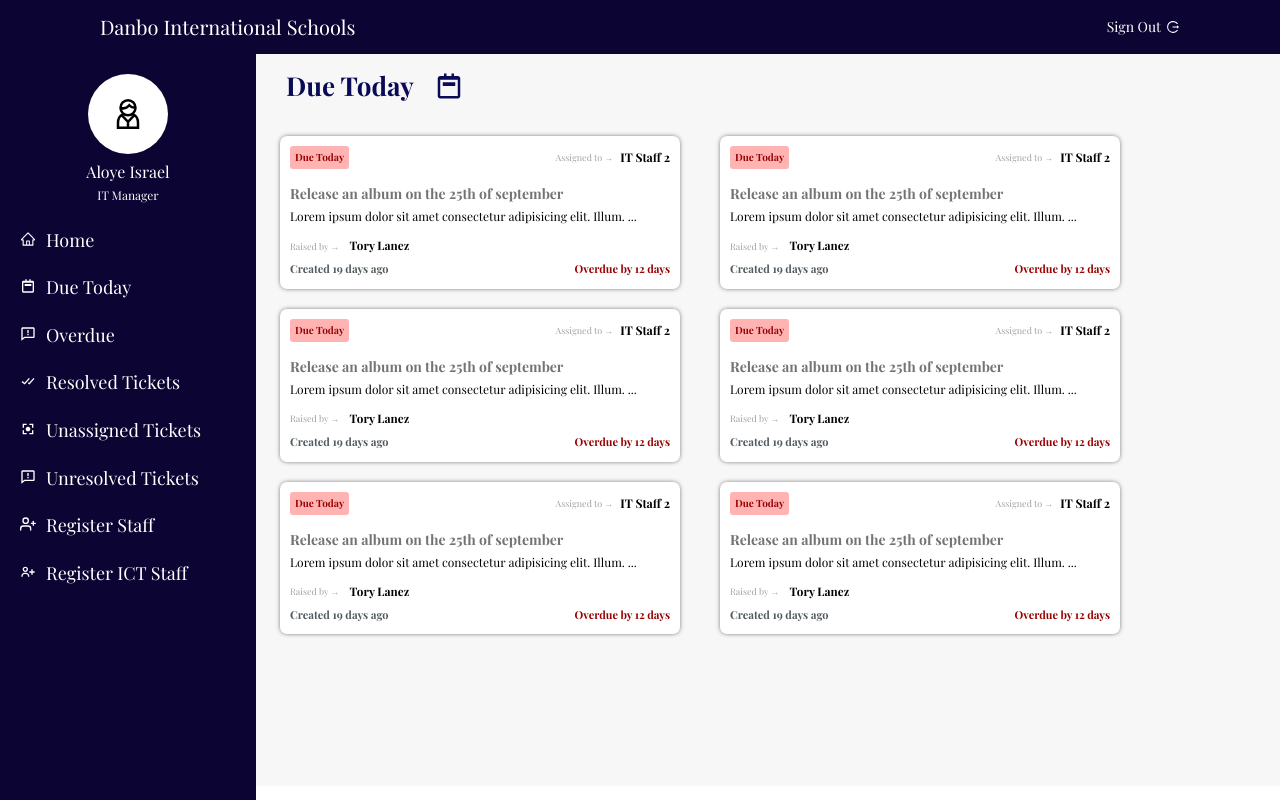
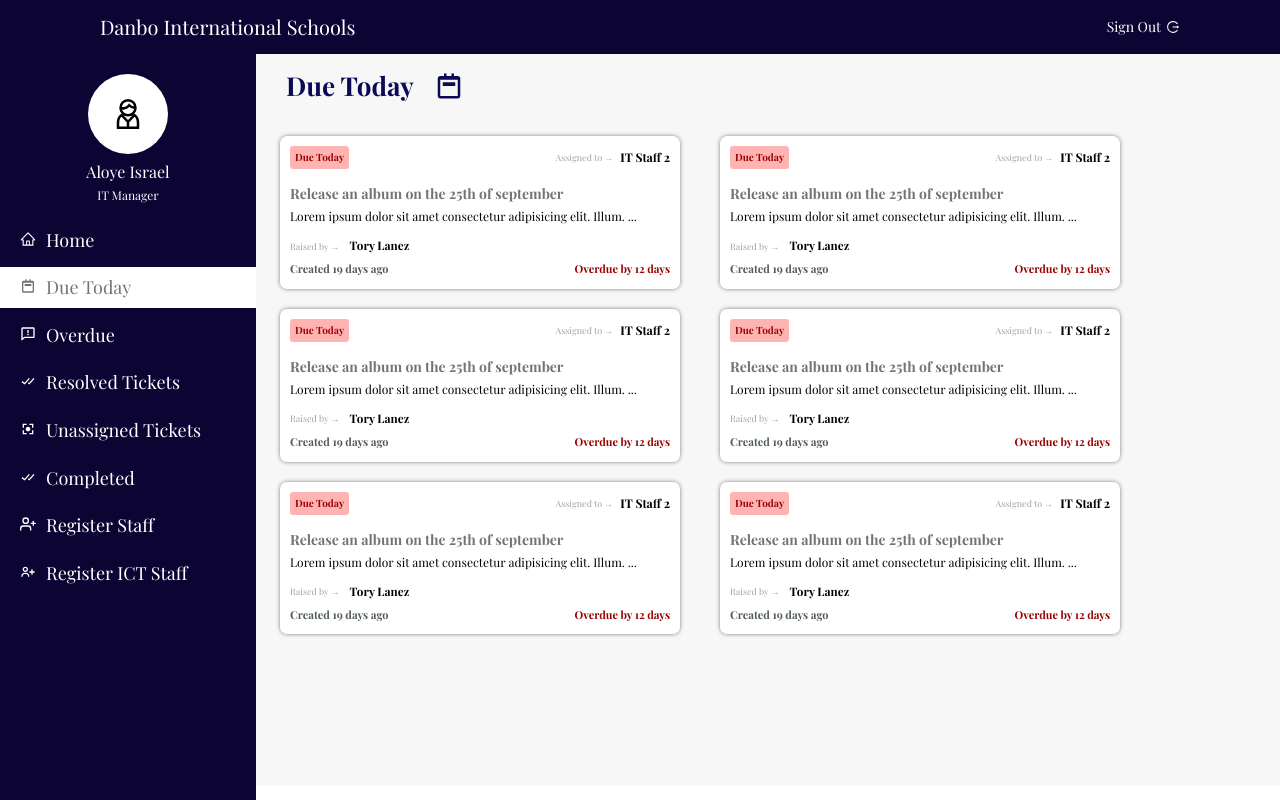
Before and after one commit to oluSammy/Ticketing, a React (Create React App) app: page /due in a window 1280 px wide. Built offline with nearby package versions, Linux system fonts and the light colour scheme; no server answers; a web font is replaced by a local one.

Commit message:
added active classname to sidebar

```diff
--- a/src/components/Sidebar/Sidebar.Component.jsx
+++ b/src/components/Sidebar/Sidebar.Component.jsx
@@ -6,6 +6,7 @@ import { CgAssign } from 'react-icons/cg'
 import { BiCalendarWeek, BiCommentError, BiUserPlus } from 'react-icons/bi'
 import { BiCheckDouble } from 'react-icons/bi';
 import { FiUserPlus } from 'react-icons/fi';
+import { NavLink } from 'react-router-dom';
 
 const Sidebar = () => {
     return (
@@ -18,35 +19,35 @@ const Sidebar = () => {
                 <p className="sidebar__user--text sidebar__user--designation">IT Manager</p>
             </div>
             <ul className="sidebar__list">
-                <li className="sidebar__link">
+                <NavLink to="/" className="sidebar__link" >
                     <AiOutlineHome className="sidebar__link-icon" />
                     <span>Home</span>
-                </li>
-                <li className="sidebar__link">
+                </NavLink>
+                <NavLink to="/due" className="sidebar__link" activeClassName="sidebar__active">
                     <BiCalendarWeek className="sidebar__link-icon" />
                     <span>Due Today</span>
-                </li>
-                <li className="sidebar__link">
+                </NavLink>
+                <NavLink to="overdue" className="sidebar__link" activeClassName="sidebar__active">
                     <BiCommentError className="sidebar__link-icon" />
                     <span>Overdue</span>
-                </li>
-                <li className="sidebar__link">
+                </NavLink>
+                <NavLink to="resolved" className="sidebar__link" activeClassName="sidebar__active">
                     <BiCheckDouble className="sidebar__link-icon" />
                     <span>Resolved Tickets</span>
-                </li>
-                <li className="sidebar__link">
+                </NavLink>
+                <NavLink to="unassigned" className="sidebar__link" activeClassName="sidebar__active">
                     <CgAssign className="sidebar__link-icon" />
                     <span>Unassigned Tickets</span>
-                </li>
-                <li className="sidebar__link">
-                    <BiCommentError className="sidebar__link-icon" />
-                    <span>Unresolved Tickets</span>
-                </li>
-                <li className="sidebar__link">
+                </NavLink>
+                <NavLink to="/completed" className="sidebar__link" activeClassName="sidebar__active">
+                    <BiCheckDouble className="sidebar__link-icon" />
+                    <span>Completed </span>
+                </NavLink>
+                <li className="sidebar__link" activeClassName="sidebar__active">
                     <FiUserPlus className="sidebar__link-icon" />
                     <span>Register Staff</span>
                 </li>
-                <li className="sidebar__link">
+                <li className="sidebar__link" activeClassName="sidebar__active">
                     <BiUserPlus className="sidebar__link-icon" />
                     <span>Register ICT Staff</span>
                 </li>
--- a/src/components/Sidebar/sidebar.styles.scss
+++ b/src/components/Sidebar/sidebar.styles.scss
@@ -49,6 +49,9 @@
         padding: .5rem;
         padding-left: 2rem;
         margin-bottom: .7rem;
+        color: $color-white;
+        display: block;
+        text-decoration: none;
 
         & span {
             font-size: 1.8rem;
@@ -63,6 +66,11 @@
         margin-right: 1rem;
         font-size: 1.6rem;
     }
+
+    &__active {
+        background-color: $color-white;
+        color: $text-color;
+    }
 }
 
 .sidebar__link:hover {
--- a/src/pages/Dashboard-Home/DashboardHome.components.jsx
+++ b/src/pages/Dashboard-Home/DashboardHome.components.jsx
@@ -1,12 +1,10 @@
 import React from 'react';
 import './DashboardHome.styles.scss';
 
-import { CgAssign } from 'react-icons/cg'
 import { BiCalendarWeek, BiCommentError, BiTask } from 'react-icons/bi';
 import { BiCheckDouble } from 'react-icons/bi';
 import { MdAssignmentInd } from 'react-icons/md';
 import { Link } from 'react-router-dom';
-import { BsListTask } from 'react-icons/bs';
 
 const DashboardHome = () => {
     return (
```
